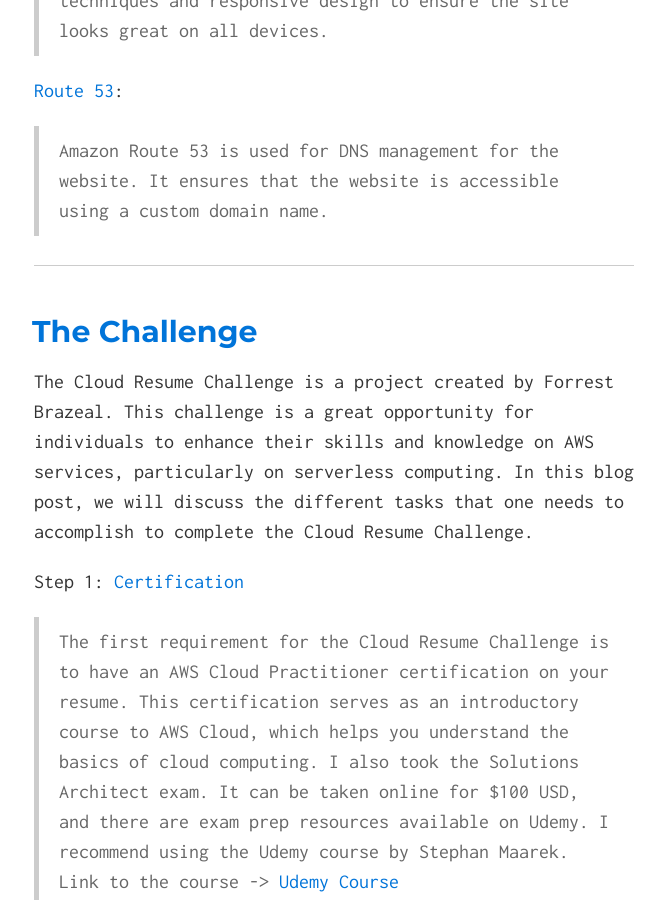
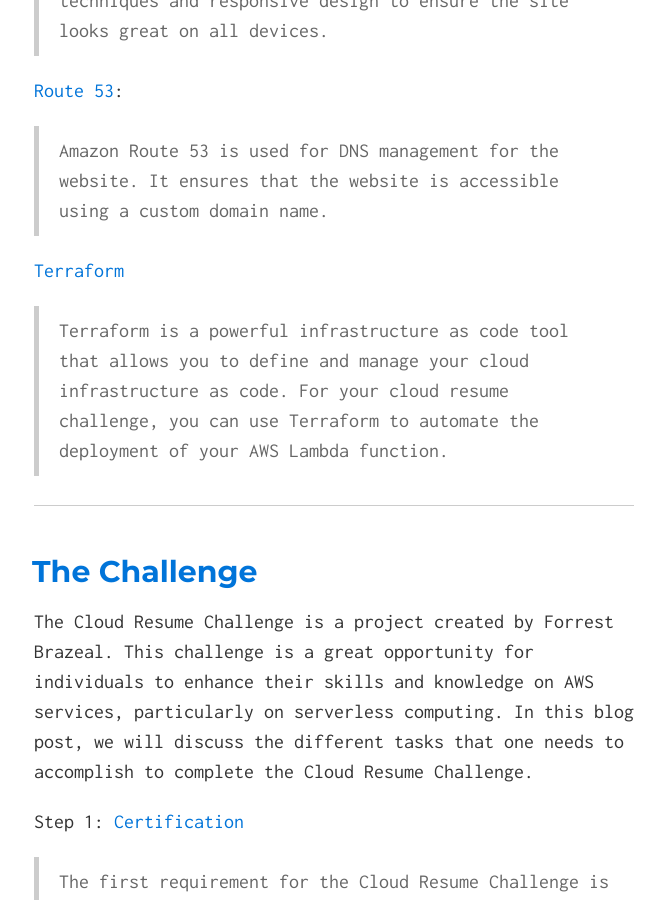
Before and after one commit to PendingUsername/PendingUsername.github.io, a Jekyll site: the page built from index.md, in a window 1280 px wide and 900 px high, scrolled down 2125 px. Shown: the whole window, without its empty margins (306-971 px from the left). Built offline with Jekyll 4.4.1, drawn with Linux system fonts in a browser that asks for light colours; our own code applies the rules of GitHub Pages for plain Markdown files.

Commit message:
Update index.md

```diff
--- a/index.md
+++ b/index.md
@@ -38,6 +38,9 @@ Technologies Used
 
 [Route 53](https://aws.amazon.com/route53/):
 > Amazon Route 53 is used for DNS management for the website. It ensures that the website is accessible using a custom domain name.
+
+[Terraform](https://www.terraform.io/)
+> Terraform is a powerful infrastructure as code tool that allows you to define and manage your cloud infrastructure as code. For your cloud resume challenge, you can use Terraform to automate the deployment of your AWS Lambda function.
 
 ------------------
 
```
